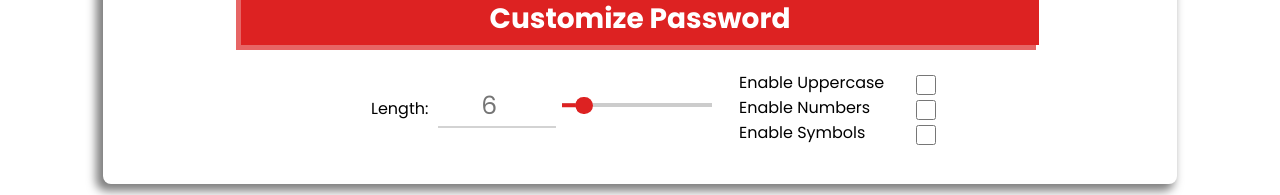
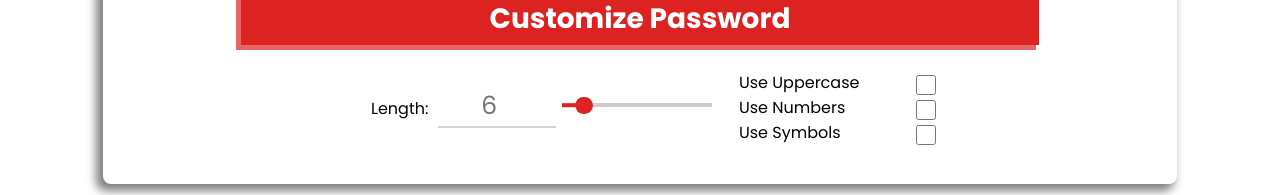
Before and after one commit to hnm938/password-generator-bootcamp, a plain HTML site: page index.html in a window 1280 px wide. Shown: the part 366-561 px from the top of the page. Drawn offline with Linux system fonts and the light colour scheme.

Commit message:
Fixed bugs

```diff
--- a/index.html
+++ b/index.html
@@ -58,7 +58,7 @@
         </section>
         <section id="generator-checkbox-container">
           <div>
-            <label for="enable-uppercase">Enable Uppercase</label>
+            <label for="enable-uppercase">Use Uppercase</label>
             <input
               type="checkbox"
               name="enable-uppercase"
@@ -68,7 +68,7 @@
             <span class="checkmark"></span>
           </div>
           <div>
-            <label for="enable-numbers">Enable Numbers</label>
+            <label for="enable-numbers">Use Numbers</label>
             <input
               type="checkbox"
               name="enable-numbers"
@@ -77,7 +77,7 @@
             />
           </div>
           <div>
-            <label for="enable-symbols">Enable Symbols</label>
+            <label for="enable-symbols">Use Symbols</label>
             <input
               type="checkbox"
               name="enable-symbols"
```
